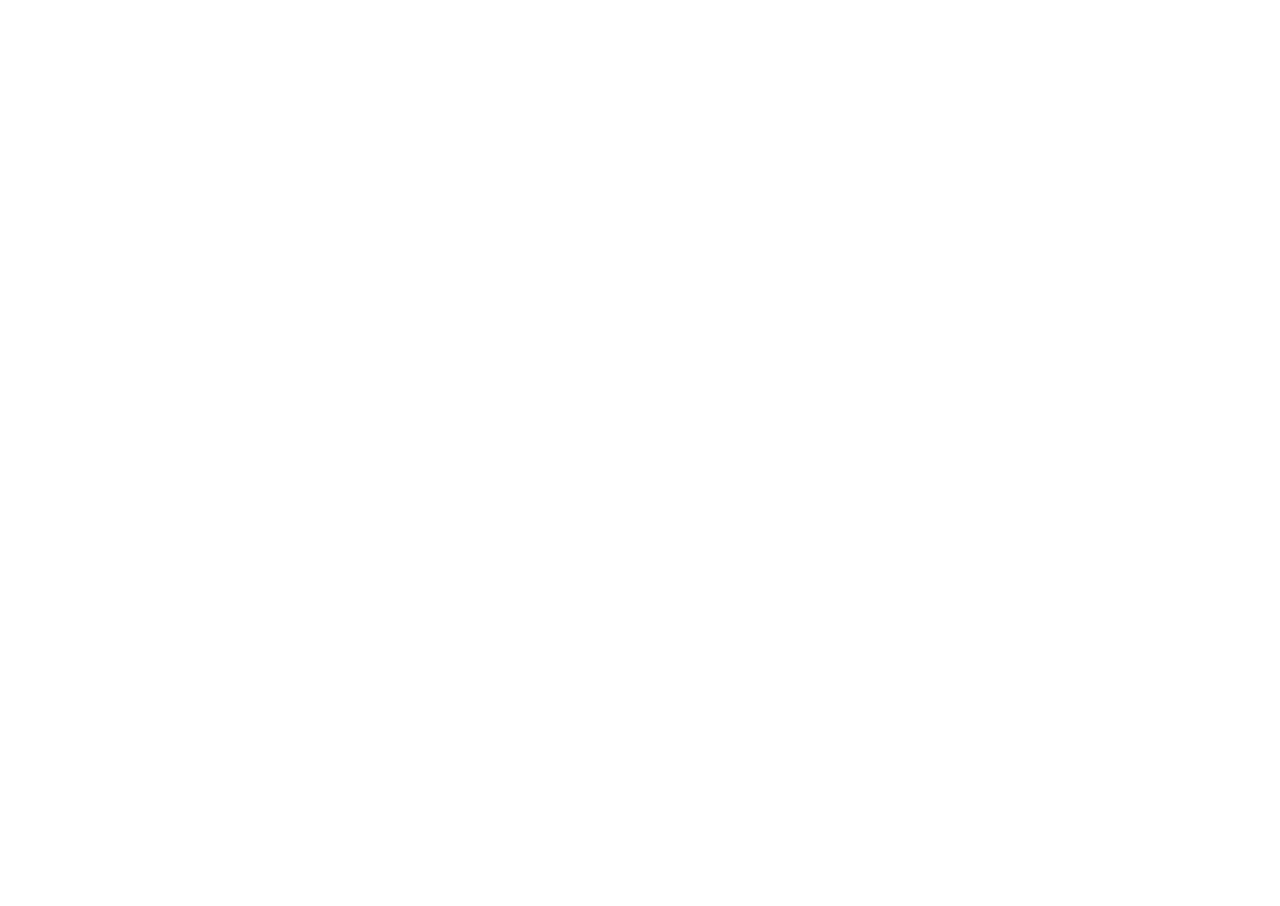
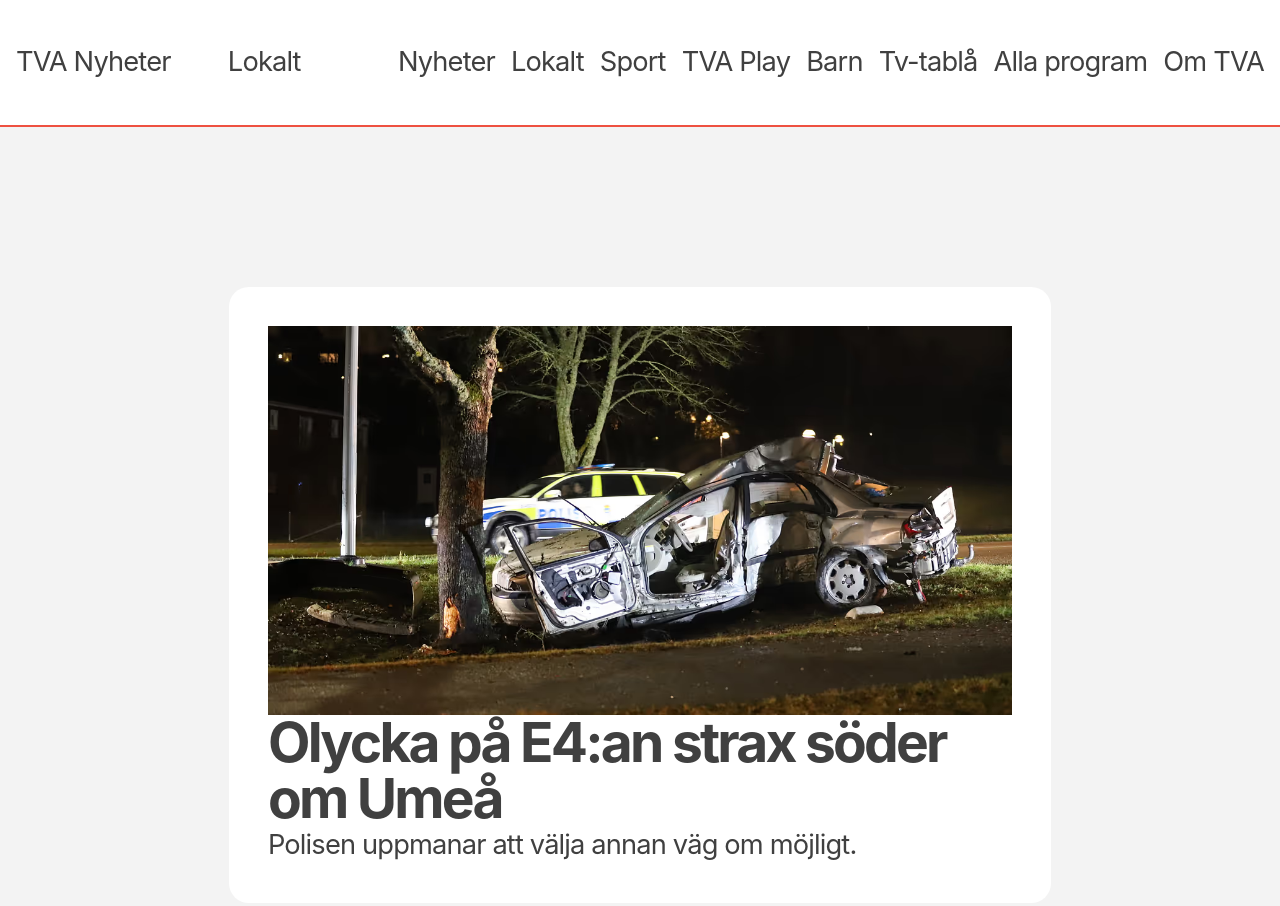
Before and after one commit to AlfredEngberg/svt-kopia, a plain HTML site: page lokalt.html in a window 1280 px wide. Before the commit the page ends 800 px from the top, so only its background shows below. Drawn offline with Linux system fonts and the light colour scheme; a web font is replaced by a local one.

Commit message:
added local news

```diff
--- a/lokalt.html
+++ b/lokalt.html
@@ -0,0 +1,73 @@
+<!DOCTYPE html>
+<html lang="en">
+
+<head>
+    <meta charset="UTF-8">
+    <meta name="viewport" content="width=device-width, initial-scale=1.0">
+    <link rel="stylesheet" href="public/css/style.css">
+    <title>TVA</title>
+</head>
+
+<body>
+    <main class="flow">
+        <header>
+            <nav class="navbar">
+                <a href="/index.html" class="nav-branding">TVA Nyheter</a>
+                <p>Lokalt</p>
+
+                <ul class="nav-menu">
+                    <li class="nav-item">
+                        <a href="/index.html" class="nav-link">Nyheter</a>
+                    </li>
+                    <li class="nav-item">
+                        <a href="/lokalt.html" class="nav-link">Lokalt</a>
+                    </li>
+                    <li class="nav-item">
+                        <a href="/sport.html" class="nav-link">Sport</a>
+                    </li>
+                    <li class="nav-item">
+                        <a href="/TVAplay.html" class="nav-link">TVA Play</a>
+                    </li>
+                    <li class="nav-item">
+                        <a href="/barn.html" class="nav-link">Barn</a>
+                    </li>
+                    <li class="nav-item">
+                        <a href="/tv-tablå.html" class="nav-link">Tv-tablå</a>
+                    </li>
+                    <li class="nav-item">
+                        <a href="/alla-program.html" class="nav-link">Alla program</a>
+                    </li>
+                    <li class="nav-item">
+                        <a href="/omTVA.html" class="nav-link">Om TVA</a>
+                    </li>
+                </ul>
+
+                <div class="hamburger">
+                    <span class="bar"></span>
+                    <span class="bar"></span>
+                    <span class="bar"></span>
+                </div>
+            </nav>
+        </header>
+        <script src="/public/js/script.js"></script>
+
+
+        <article class="region">
+            <div class="wrapper flow prose">
+                <ul class="grid" role="list" data-rows="masonry" data-layput="50-50">
+                    <li>
+                        <a href="/bilOlycka.html">
+                            <div class="card">
+                                <img src="/public/img/BilOlycka.png" alt="bilolycka">
+                                <h2>Olycka på E4:an strax söder om Umeå</h2>
+                                <p>Polisen uppmanar att välja annan väg om möjligt.</p>
+                            </div>
+                        </a>
+                    </li>
+                </ul>
+            </div>
+        </article>
+    </main>
+</body>
+
+</html>
```
Also changed, not shown: public/css/style.css.
